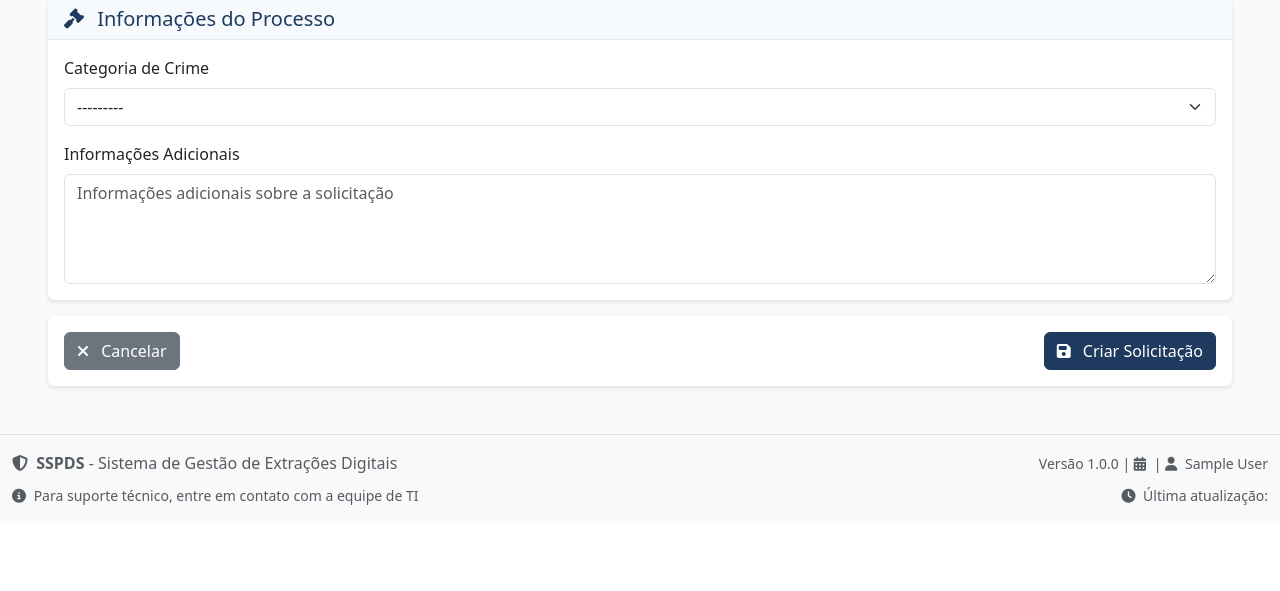
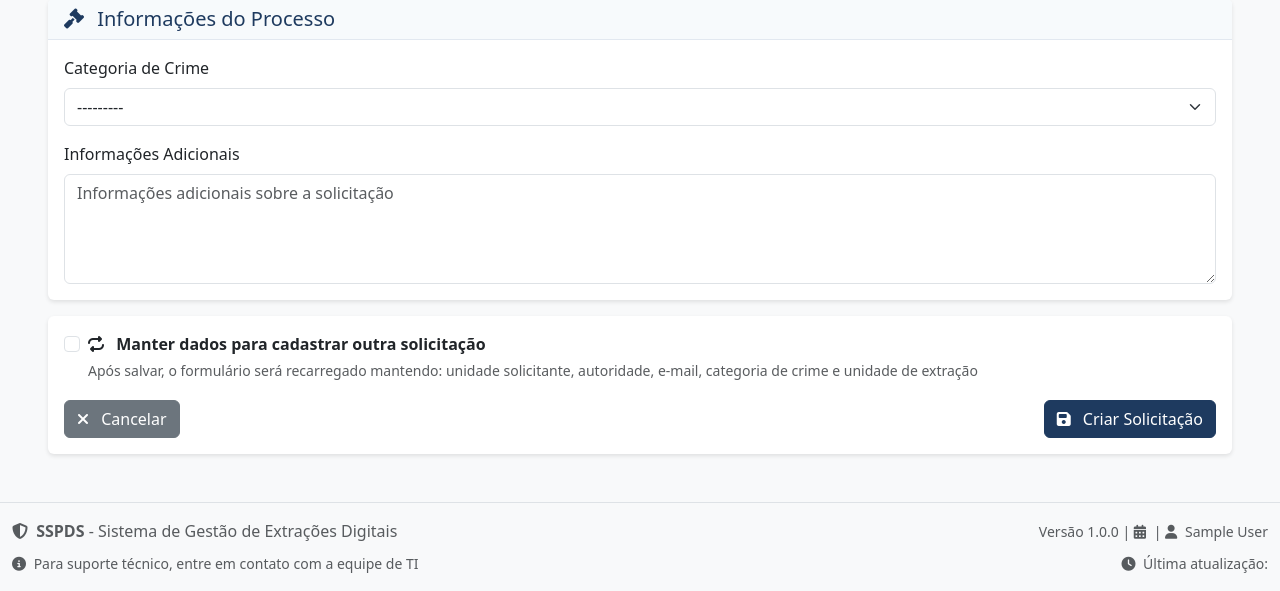
Before and after one commit to leonardofandrade/next, a Django app: page /next/requisitions/create/ in a window 1280 px wide. Shown: the part 812-1403 px from the top of the page. Before the commit the page ends 1317 px from the top, so only its background shows below. Run offline with Django 5.2, Linux system fonts and the light colour scheme; a user stored in the database is signed in; tables that the repository leaves empty hold one stand-in row (values such as "Sample post"); some libraries are stand-ins or nearby versions.

Commit message:
feat(requisitions): add option to keep form data for new extraction requests

```diff
--- a/apps/requisitions/views.py
+++ b/apps/requisitions/views.py
@@ -126,6 +126,30 @@ def extraction_request_create(request):
                 request,
                 f'Solicitação #{extraction_request.pk} criada com sucesso!'
             )
+
+            # Verifica se deve continuar cadastrando
+            keep_data = request.POST.get('keep_data_for_new')
+            if keep_data:
+                # Mantém dados comuns para nova solicitação
+                initial_data = {
+                    'requester_agency_unit': extraction_request.requester_agency_unit.pk if extraction_request.requester_agency_unit else None,
+                    'requester_reply_email': extraction_request.requester_reply_email,
+                    'requester_authority_name': extraction_request.requester_authority_name,
+                    'requester_authority_position': extraction_request.requester_authority_position.pk if extraction_request.requester_authority_position else None,
+                    'crime_category': extraction_request.crime_category.pk if extraction_request.crime_category else None,
+                    'extraction_unit': extraction_request.extraction_unit.pk if extraction_request.extraction_unit else None,
+                }
+                form = ExtractionRequestForm(initial=initial_data, user=request.user)
+
+                context = {
+                    'page_title': 'Nova Solicitação',
+                    'page_icon': 'fa-plus',
+                    'form': form,
+                    'action': 'create',
+                    'keep_data_checked': True,
+                }
+                return render(request, 'requisitions/extraction_request_form.html', context)
+
             return redirect('requisitions:detail', pk=extraction_request.pk)
     else:
         form = ExtractionRequestForm(user=request.user)
--- a/templates/requisitions/extraction_request_form.html
+++ b/templates/requisitions/extraction_request_form.html
@@ -194,6 +194,22 @@
                 <!-- Form Actions -->
                 <div class="card">
                     <div class="card-body">
+                        {% if action == 'create' %}
+                        <div class="row mb-3">
+                            <div class="col-12">
+                                <div class="form-check">
+                                    <input class="form-check-input" type="checkbox" name="keep_data_for_new" id="keep_data_for_new" {% if keep_data_checked %}checked{% endif %}>
+                                    <label class="form-check-label" for="keep_data_for_new">
+                                        <i class="fas fa-repeat me-2"></i>
+                                        <strong>Manter dados para cadastrar outra solicitação</strong>
+                                        <small class="d-block text-muted mt-1">
+                                            Após salvar, o formulário será recarregado mantendo: unidade solicitante, autoridade, e-mail, categoria de crime e unidade de extração
+                                        </small>
+                                    </label>
+                                </div>
+                            </div>
+                        </div>
+                        {% endif %}
                         <div class="d-flex justify-content-between">
                             <a href="{% url 'requisitions:list' %}" class="btn btn-secondary">
                                 <i class="fas fa-times me-2"></i>
```
